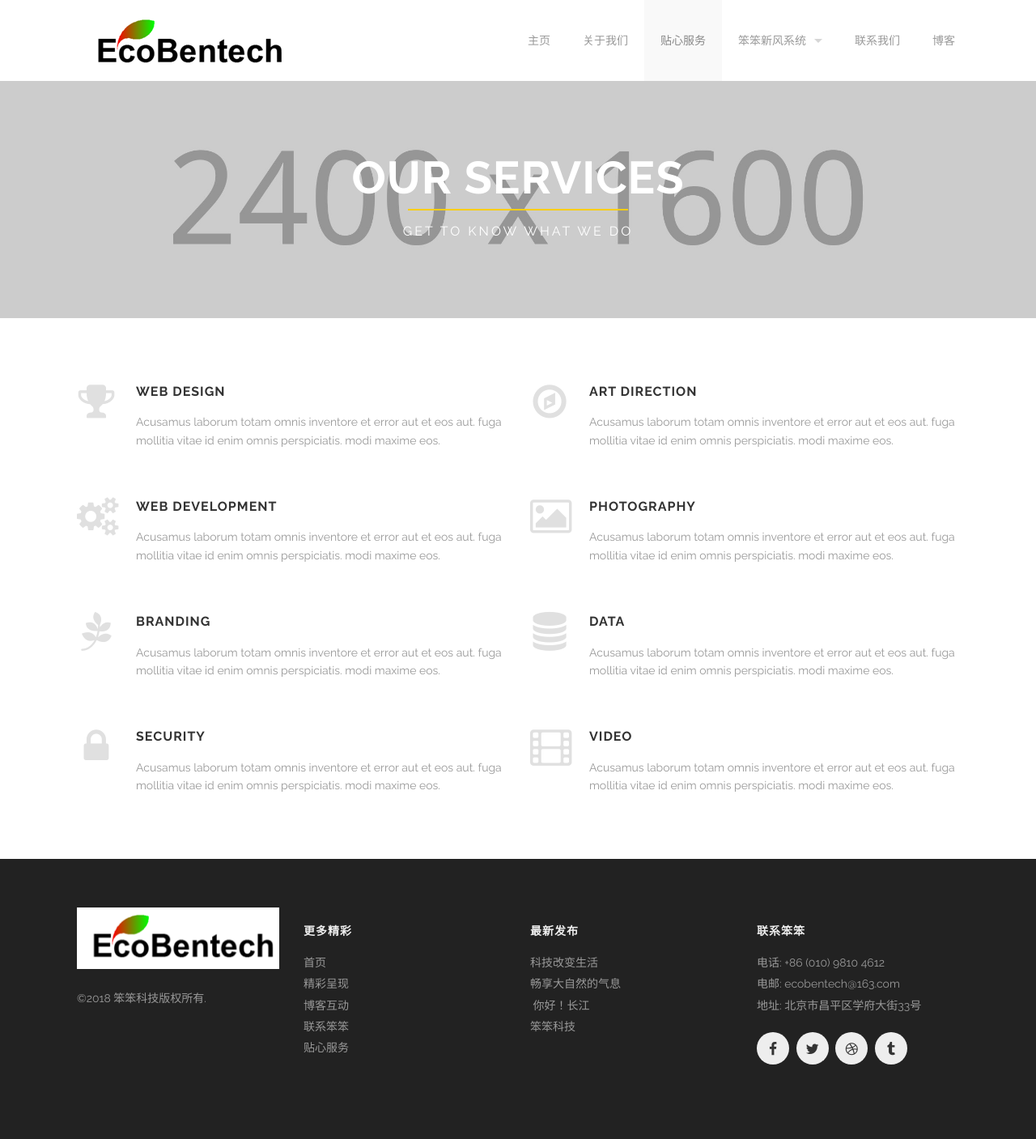
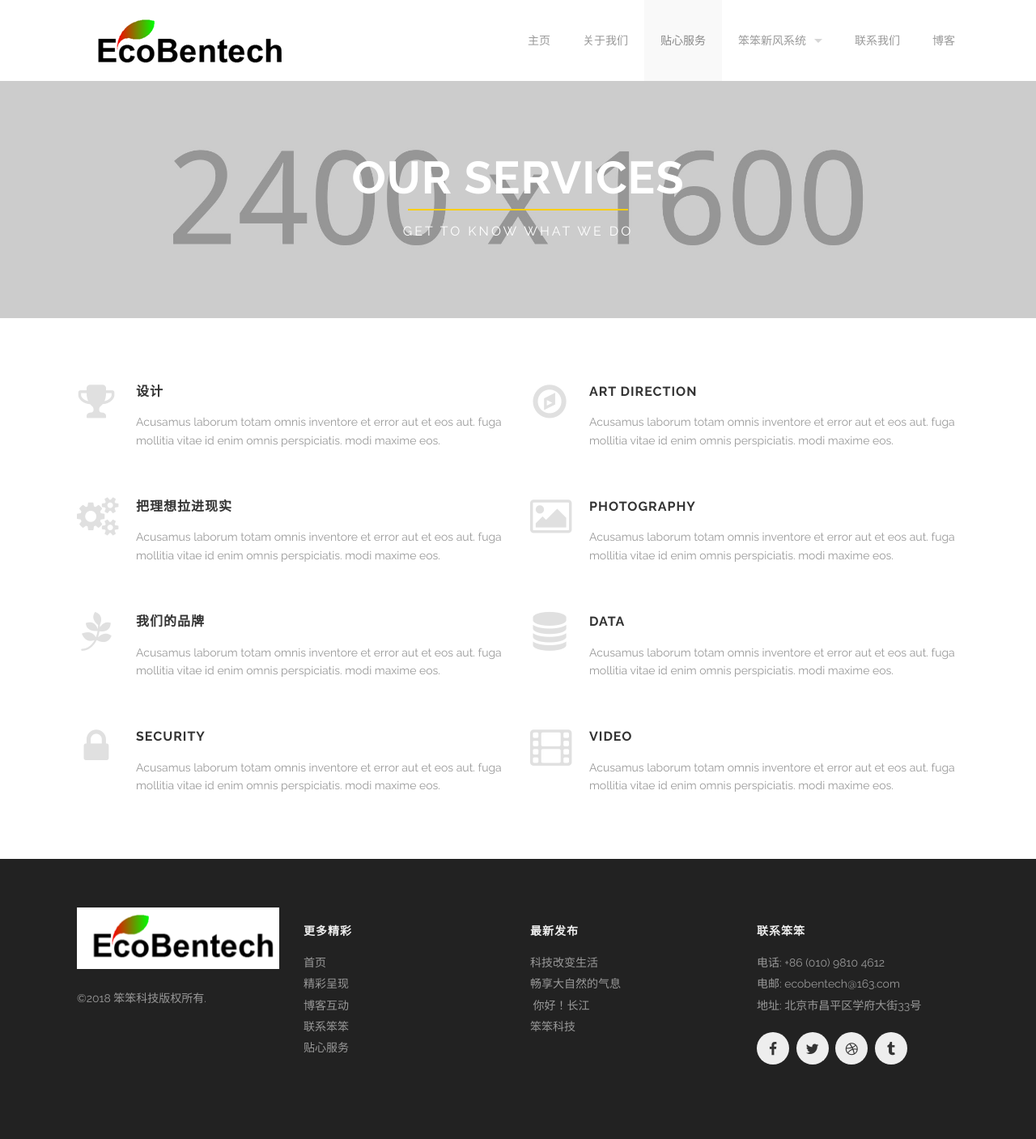
Before and after one commit to braveheart007/braveheart007.github.io, a Jekyll site: the page built from services.html, in a window 1280 px wide. Shown: the whole page at 81% size. Built offline with Jekyll 4.4.1, drawn with Linux system fonts in a browser that asks for light colours.

Commit message:
Update services.html

```diff
--- a/services.html
+++ b/services.html
@@ -4,13 +4,13 @@ title: Services
 section_id: services
 services_left:
   - icon: trophy
-    title: Web Design
+    title: 设计
     desc: Acusamus laborum totam omnis inventore et error aut et eos aut. fuga mollitia vitae id enim omnis perspiciatis. modi maxime eos.
   - icon: cogs
-    title: Web Development
+    title: 把理想拉进现实
     desc: Acusamus laborum totam omnis inventore et error aut et eos aut. fuga mollitia vitae id enim omnis perspiciatis. modi maxime eos.
   - icon: pagelines
-    title: Branding
+    title: 我们的品牌
     desc: Acusamus laborum totam omnis inventore et error aut et eos aut. fuga mollitia vitae id enim omnis perspiciatis. modi maxime eos.
   - icon: lock
     title: Security
```
